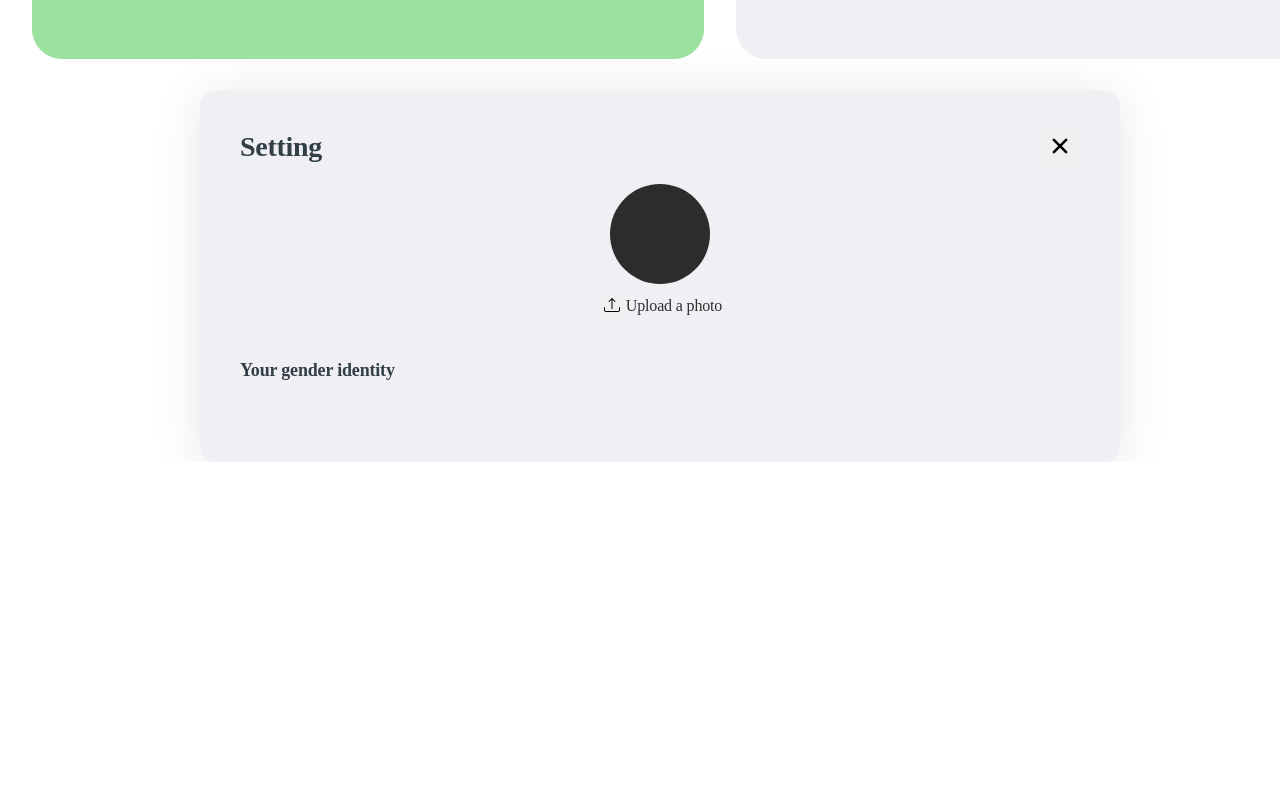
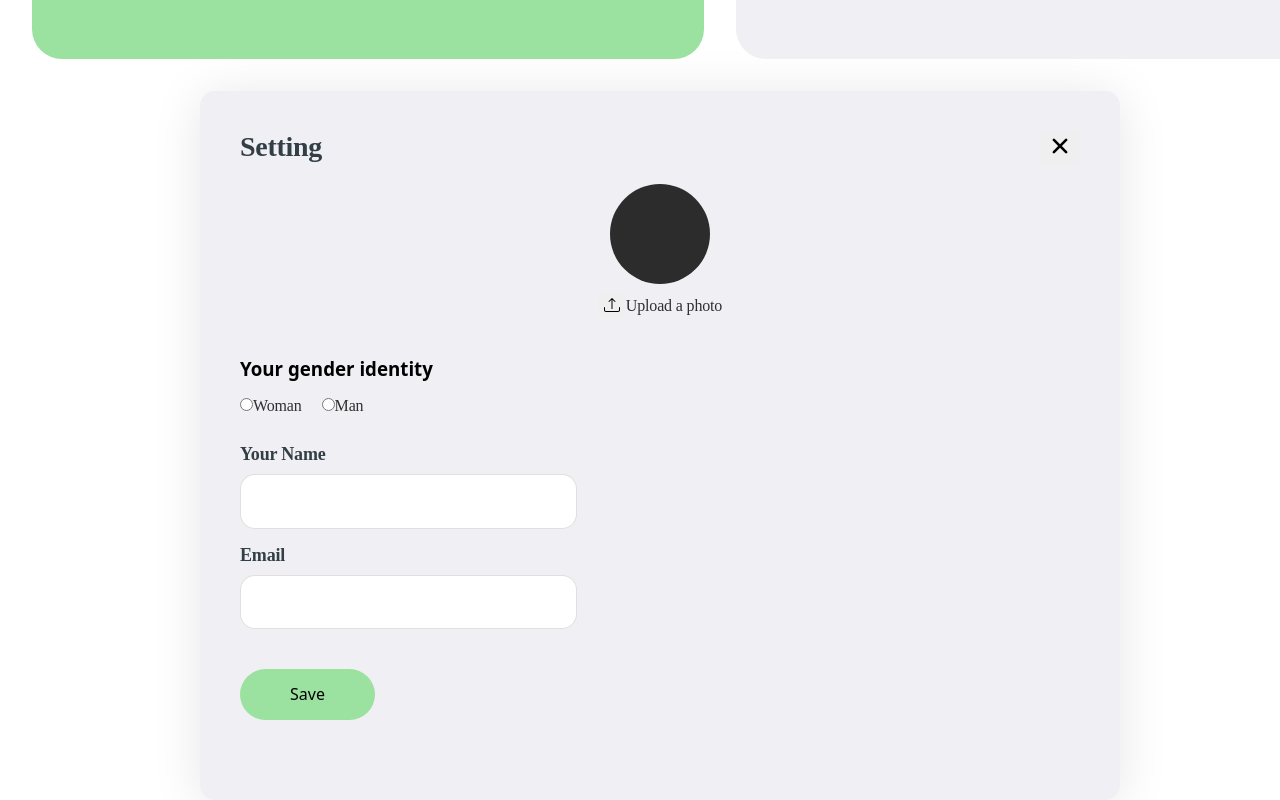
Before and after one commit to kulikp1/qualification, a React (Vite) app: page / in a window 1280 px wide. Shown: the part 1509-2309 px from the top of the page. Before the commit the page ends 1971 px from the top, so only its background shows below. Built offline with nearby package versions, Linux system fonts and the light colour scheme.

Commit message:
add markup for settings form

```diff
--- a/src/components/UserSettingsPage/SettingsForm/SettingsForm.jsx
+++ b/src/components/UserSettingsPage/SettingsForm/SettingsForm.jsx
@@ -0,0 +1,76 @@
+import css from "./SettingsForm.module.css";
+import * as Yup from "yup";
+import { Formik, Form, Field, ErrorMessage } from "formik";
+
+const SettingsForm = () => {
+  const validationSchema = Yup.object({
+    name: Yup.string().required("Name is required"),
+    email: Yup.string()
+      .email("Invalid email format")
+      .required("Email is required"),
+    gender: Yup.string().required("Please select a gender"),
+  });
+
+  return (
+    <Formik
+      initialValues={{
+        name: "",
+        email: "",
+        gender: "",
+      }}
+      validationSchema={validationSchema}
+      onSubmit={(values) => {
+        console.log("Form Values:", values);
+      }}
+    >
+      {() => (
+        <Form className={css.settingsForm}>
+          <div className={css.settingsController}>
+            <h3 className={css.settingsControllerDescr}>
+              Your gender identity
+            </h3>
+            <div role="group" className={css.radioGroup}>
+              <label>
+                <Field type="radio" name="gender" value="male" />
+                Woman
+              </label>
+              <label>
+                <Field type="radio" name="gender" value="female" />
+                Man
+              </label>
+            </div>
+            <ErrorMessage name="gender" component="div" className={css.error} />
+          </div>
+
+          <div className={css.inputGroupName}>
+            <label htmlFor="name">Your Name</label>
+            <Field
+              id="name"
+              name="name"
+              type="text"
+              className={css.inputField}
+            />
+            <ErrorMessage name="name" component="div" className={css.error} />
+          </div>
+
+          <div className={css.inputGroupEmail}>
+            <label htmlFor="email">Email</label>
+            <Field
+              id="email"
+              name="email"
+              type="email"
+              className={css.inputField}
+            />
+            <ErrorMessage name="email" component="div" className={css.error} />
+          </div>
+
+          <button type="submit" className={css.submitBtn}>
+            Save
+          </button>
+        </Form>
+      )}
+    </Formik>
+  );
+};
+
+export default SettingsForm;
--- a/src/components/UserSettingsPage/SettingsForm/SettingsForm.module.css
+++ b/src/components/UserSettingsPage/SettingsForm/SettingsForm.module.css
@@ -0,0 +1,71 @@
+.radioGroup {
+  display: flex;
+  gap: 20px;
+
+  color: #2f2f2f;
+  font-family: Poppins;
+  font-size: 16px;
+  font-style: normal;
+  font-weight: 400;
+  line-height: 24px;
+  letter-spacing: -0.16px;
+
+  margin-top: 14px;
+}
+
+.inputGroupName {
+  display: flex;
+  gap: 8px;
+  flex-direction: column;
+  width: 337px;
+
+  color: #323f47;
+  font-family: Poppins;
+  font-size: 18px;
+  font-style: normal;
+  font-weight: 700;
+  line-height: 24px; /* 133.333% */
+  letter-spacing: -0.18px;
+
+  margin-top: 24px;
+}
+
+.inputGroupEmail {
+  display: flex;
+  gap: 8px;
+  flex-direction: column;
+  width: 337px;
+
+  color: #323f47;
+  font-family: Poppins;
+  font-size: 18px;
+  font-style: normal;
+  font-weight: 700;
+  line-height: 24px; /* 133.333% */
+  letter-spacing: -0.18px;
+
+  margin-top: 14px;
+}
+
+.inputField {
+  display: flex;
+  padding: 16px 0 16px 16px;
+  align-items: flex-start;
+  gap: 10px;
+  border-radius: 15px;
+  border: 1px solid rgba(47, 47, 47, 0.15);
+}
+
+.submitBtn {
+  display: flex;
+  padding: 16px 50px;
+  justify-content: center;
+  align-items: center;
+  gap: 10px;
+  cursor: pointer;
+
+  border: 0;
+  border-radius: 30px;
+  background: var(--Accent, #9be1a0);
+  margin-top: 40px;
+}
--- a/src/components/UserSettingsPage/UserSettingsPage.jsx
+++ b/src/components/UserSettingsPage/UserSettingsPage.jsx
@@ -2,6 +2,7 @@ import css from "./UserSettingsPage.module.css";
 import { IoClose } from "react-icons/io5";
 import userAvatar from "../../assets/homePageAssets/pre-avatar.png";
 import { BsUpload } from "react-icons/bs";
+import SettingsForm from "./SettingsForm/SettingsForm";
 
 const UserSettingsPage = () => {
   return (
@@ -24,7 +25,7 @@ const UserSettingsPage = () => {
       </div>
 
       <div className={css.settingsController}>
-        <h3 className={css.settingsControllerDescr}>Your gender identity</h3>
+        <SettingsForm></SettingsForm>
       </div>
     </div>
   );
```
